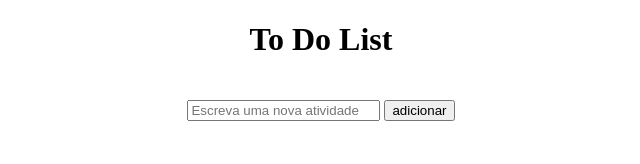
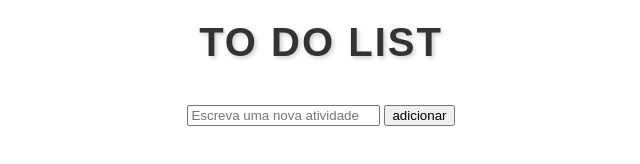
Before and after one commit to JoaoAlfredoMader/to-do-list, a plain HTML site: page src/index.html in a window 1280 px wide. Shown: the whole page, without its empty margins (319-959 px from the left). Drawn offline with Linux system fonts and the light colour scheme.

Commit message:
add header style

```diff
--- a/src/style.css
+++ b/src/style.css
@@ -1,3 +1,15 @@
+header h1 {
+    font-size: 2.5rem; /* Tamanho da fonte grande */
+    color: #333; /* Cor do texto */
+    text-align: center; /* Alinhamento central */
+    margin: 0; /* Remover margens padrão */
+    padding: 20px 0; /* Adicionar preenchimento acima e abaixo do título */
+    text-transform: uppercase; /* Transformar o texto em maiúsculas */
+    letter-spacing: 2px; /* Espaçamento entre as letras */
+    text-shadow: 2px 2px 4px rgba(0, 0, 0, 0.2); /* Sombra de texto para realce */
+    font-family: Arial, sans-serif; /* Fonte da família Arial */
+}
+
 #lista-tarefas {
     padding-left: 0;
 }
```
